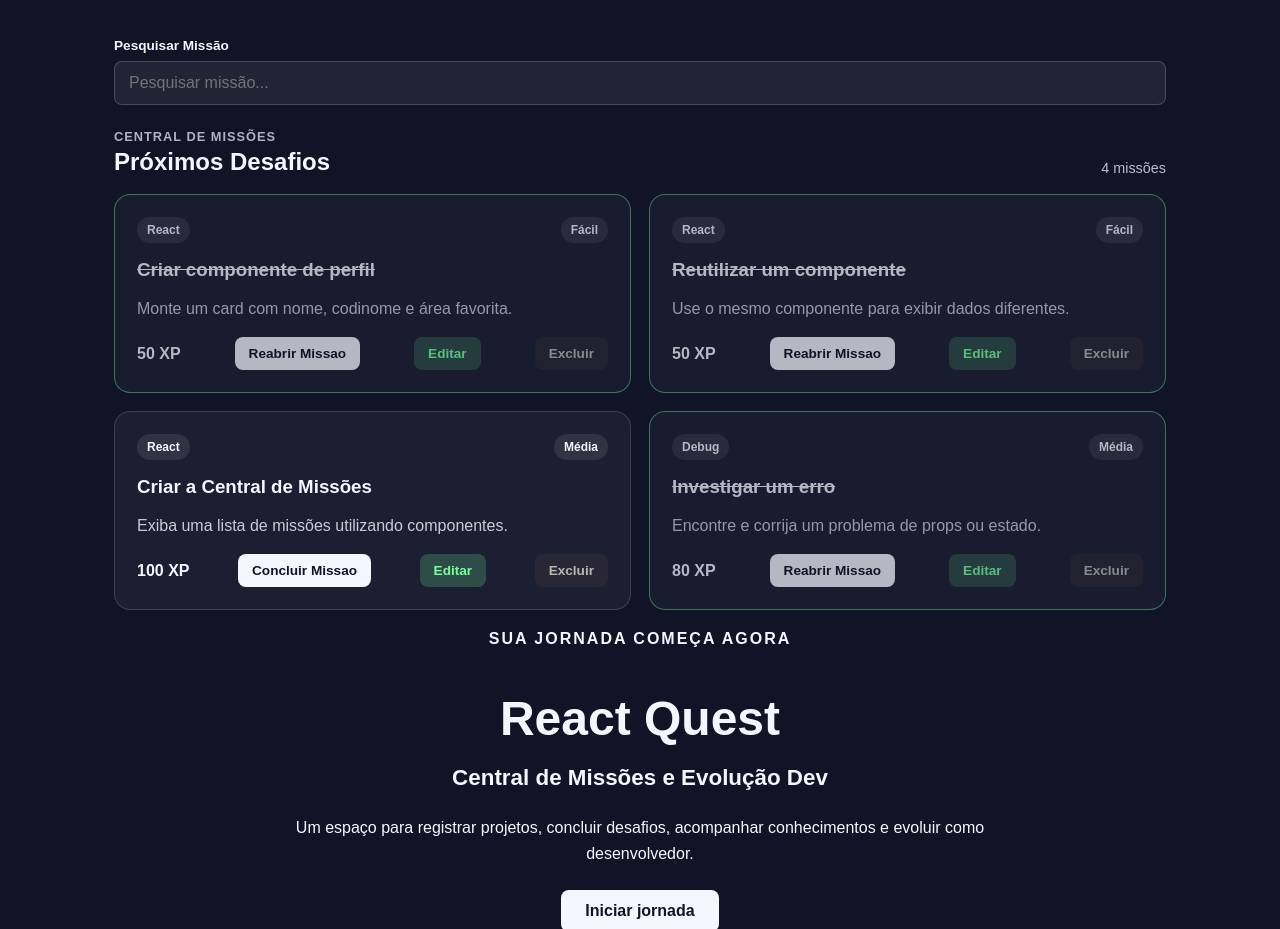
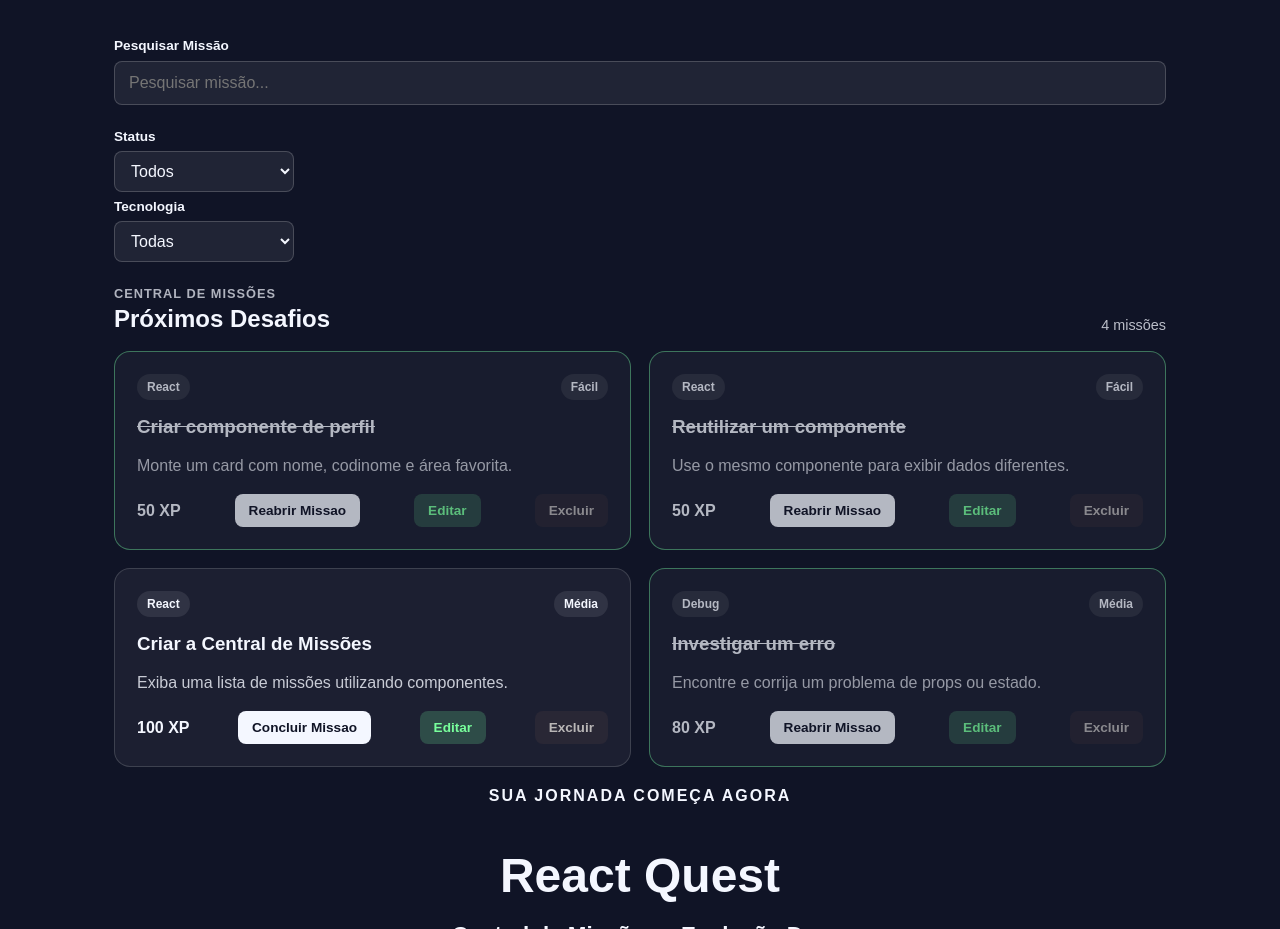
Before and after one commit to lucs-max/React_Quest, a React (Vite) app: page / in a window 1280 px wide. Shown: the part 1346-2275 px from the top of the page. Built offline with nearby package versions, Linux system fonts and the light colour scheme.

Commit message:
feat: adiciona filtros de missoes

```diff
--- a/src/App.jsx
+++ b/src/App.jsx
@@ -8,6 +8,7 @@
 import MissionCard from "./components/MissionCard";
 import MissionForm from "./components/MissionForm";
 import MissionSearch from "./components/MissionSearch";
+import MissionFilter from "./components/MissionFilter";
 const initialMissions = [
   {
     id: 1,
@@ -51,6 +52,10 @@
   const [missions, setMissions] = useState(initialMissions);
   const [editingMission, setEditingMission] = useState(null);
   const [searchTerm, setSearchTerm] = useState("");
+  const [statusFilter, setStatusFilter] = useState("Todas");
+  const [technologyFilter, setTechnologyFilter] = useState("Todas");
+
+  console.log(statusFilter);
   function toggleMission(missionId) {
     const updatedMissions = missions.map((mission) => {
       if (mission.id === missionId) {
@@ -92,8 +97,19 @@
   );
 
   const filteredMissions = missions.filter(
-    (mission) => mission.title.toLowerCase().includes(searchTerm.toLowerCase())
+    // (mission) => mission.title.toLowerCase().includes(searchTerm.toLowerCase())
+    (mission) => {
+      const matchesSearchTerm = mission.title.toLowerCase().includes(
+        searchTerm.toLowerCase()
+      );
+      const matchesStatus = statusFilter === "Todas" || (statusFilter === "Concluídas" && mission.completed) || (statusFilter === "Pendentes" && !mission.completed);
+        const matchesTechnology = technologyFilter === "Todas" ||mission.technology === technologyFilter;
+
+      return matchesSearchTerm && matchesStatus && matchesTechnology;
+    }
   );
+
+
 
   const summaryData = [
     {
@@ -161,6 +177,13 @@
             <MissionSearch searchTerm={searchTerm}
             setSearchTerm={setSearchTerm} />
 
+            <MissionFilter
+            statusFilter={statusFilter}
+            onStatusChange={setStatusFilter}
+            technologyFilter={technologyFilter}
+            onTechnologyChange={setTechnologyFilter}
+            />
+
           <div className="section-heading">
             <div>
               <p className="section-heading__tag">Central de Missões</p>
--- /dev/null
+++ b/src/components/MissionFilter.css
@@ -0,0 +1,28 @@
+
+.mission-filters {
+  display: flex;
+  flex-wrap: wrap;
+  gap: 16px;
+  margin-bottom: 24px;
+}
+
+.mission-filters__group {
+  display: flex;
+  flex-direction: column;
+  gap: 7px;
+  min-width: 180px;
+}
+
+.mission-filters__group label {
+  font-size: 0.85rem;
+  font-weight: 700;
+}
+
+.mission-filters__group select {
+  padding: 10px 12px;
+  border: 1px solid rgba(255, 255, 255, 0.18);
+  border-radius: 8px;
+  background: rgba(255, 255, 255, 0.07);
+  color: inherit;
+  font: inherit;
+}
--- /dev/null
+++ b/src/components/MissionFilter.jsx
@@ -0,0 +1,43 @@
+import './MissionFilter.css';
+
+function MissionFilter({ statusFilter, onStatusChange, technologyFilter, onTechnologyChange }) {
+    return (
+       <section className="mission-filters">
+            <div className="mission-filters__group">
+                <label htmlFor="status-filter">Status</label>
+                <select
+                id="status-filter"
+                value={statusFilter}
+                onChange={(e) => onStatusChange(e.target.value)}
+                >
+                    <option value="Todas">Todos</option>
+                    <option value="Concluídas">Concluídas</option>
+                    <option value="Pendentes">Pendentes</option>
+                </select>
+
+            {/* Technology */}
+                <label htmlFor="technology-filter">Tecnologia</label>
+                <select
+                id="technology-filter"
+                value={technologyFilter}
+                onChange={(e) => onTechnologyChange(e.target.value)}
+                >
+                    <option value="Todas">Todas</option>
+                    <option value="React">React</option>
+                    <option value="Node.js">Node.js</option>
+                    <option value="Python">Python</option>
+                    <option value="Java">Java</option>
+                    <option value="C#">C#</option>
+                    <option value="Java">Java</option>
+                    <option value="HTML">HTML</option>
+                    <option value="CSS">CSS</option>
+                    <option value="Git">Git</option>
+                    <option value="IA">IA</option>
+                    <option value="Debug">Debug</option>
+                </select>
+                </div>
+       </section>
+    );
+}
+
+export default MissionFilter;
```
